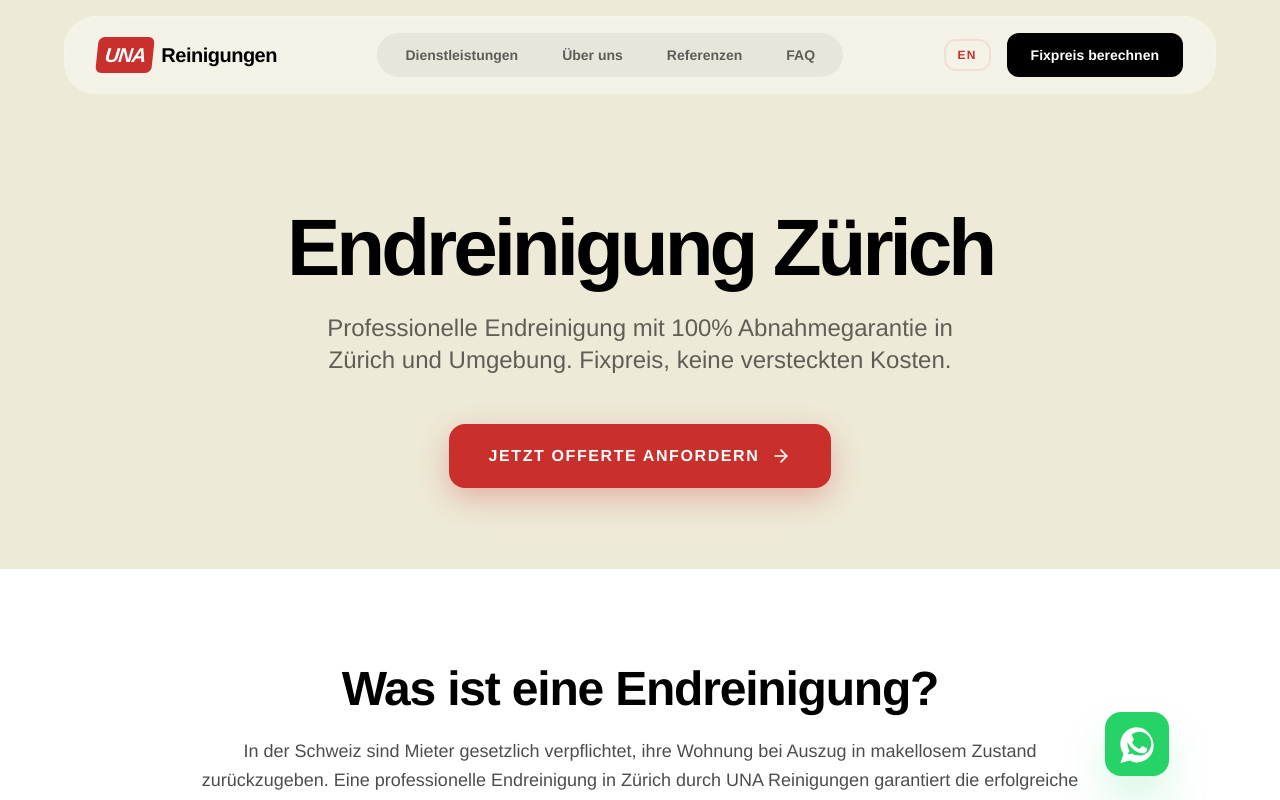
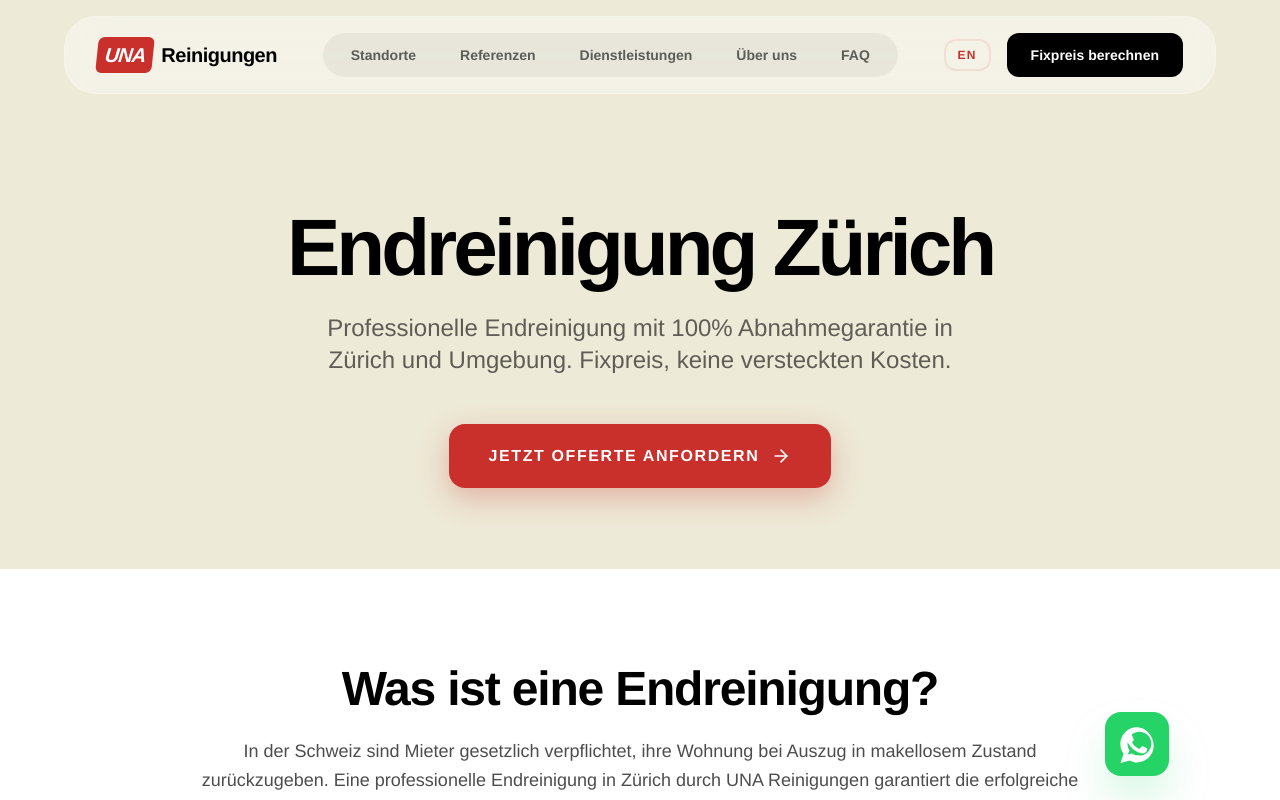
Before and after one commit to raniatizgui99-source/una-reinigungen-final, a Next.js app: page /endreinigung-zuerich in a window 1280 px wide. Shown: the top 800 px of the page. Built offline with nearby package versions, Linux system fonts and the light colour scheme.

Commit message:
feat: striking 100% hero headline, chronological nav reorder, and SEO button link fixes

```diff
--- a/src/components/layout/Header.tsx
+++ b/src/components/layout/Header.tsx
@@ -29,9 +29,10 @@ export const Header: React.FC<HeaderProps> = ({ t, currentLang, toggleLanguage,
   }, [isMobileMenuOpen]);
 
   const navLinks = [
+    { href: '/#standorte', label: t.standorte || 'Standorte' },
+    { href: '/#reviews', label: t.reviews || 'Referenzen' },
     { href: '/#services', label: t.services || 'Dienstleistungen' },
     { href: '/#about', label: t.about || 'Über uns' },
-    { href: '/#reviews', label: t.reviews || 'Referenzen' },
     { href: '/#faq', label: t.faq || 'FAQ' },
   ];
 
--- a/src/components/pages/SEOLandingPage.tsx
+++ b/src/components/pages/SEOLandingPage.tsx
@@ -39,7 +39,7 @@ const SEOContent: React.FC<SEOProps> = ({ cityDe, cityEn, areaTextDe, areaTextEn
             {fill(seo.heroSub)}
           </p>
           <a
-            href="#contact"
+            href="https://una-reinigungen.ch/#quote-form"
             className="inline-flex items-center gap-3 bg-brand-red text-white px-10 py-5 rounded-2xl font-black uppercase tracking-widest hover:scale-105 active:scale-95 transition-all shadow-[0_10px_30px_rgba(201,48,44,0.3)]"
           >
             {seo.heroCta}
--- a/src/components/sections/WhyUs.tsx
+++ b/src/components/sections/WhyUs.tsx
@@ -9,7 +9,7 @@ const icons = [Zap, MapPin, Star];
 
 export const WhyUs: React.FC<WhyUsProps> = ({ t }) => {
   return (
-    <div className="bg-brand-cream/30 py-32 md:py-40 px-6 relative overflow-hidden">
+    <div id="standorte" className="bg-brand-cream/30 py-32 md:py-40 px-6 relative overflow-hidden">
       {/* Abstract Background Blur */}
       <div className="absolute top-0 right-1/4 w-[500px] h-[500px] bg-brand-red/5 rounded-full blur-[120px] pointer-events-none"></div>
 
--- a/src/i18n/translations.ts
+++ b/src/i18n/translations.ts
@@ -4,14 +4,15 @@ export const translations = {
   de: {
     header: {
       services: 'Dienstleistungen',
+      standorte: 'Standorte',
       about: 'Über uns',
       faq: 'FAQ',
       reviews: 'Referenzen',
       cta: 'Fixpreis berechnen',
     },
     hero: {
-      h1: 'Volle Kaution zurück —\ngarantiert.',
-      sub: 'Wir übernehmen die komplette Endreinigung Ihrer Wohnung in Regensdorf und Umgebung. Wird die Wohnung nicht abgenommen, reinigen wir kostenlos nach. Zum fairen Fixpreis, ohne versteckte Kosten.',
+      h1: 'Endreinigung in Regensdorf & Zürich mit 100 % Abnahmegarantie',
+      sub: 'Fixpreis in 2 Minuten – jetzt Angebot per WhatsApp',
       cta: 'In 60 Sekunden zur Offerte',
       secondary: 'Über 1000 erfolgreiche Wohnungsübergaben',
       locationInfo: 'Regensdorf & 20km Umkreis',
@@ -289,14 +290,15 @@ export const translations = {
   en: {
     header: {
       services: 'Services',
+      standorte: 'Locations',
       about: 'About Us',
       faq: 'FAQ',
       reviews: 'Reviews',
       cta: 'Get Fixed Price',
     },
     hero: {
-      h1: 'Full Deposit Back —\nguaranteed.',
-      sub: 'We handle the complete final cleaning of your apartment in Regensdorf and surroundings. If the apartment is not accepted, we re-clean for free. Fair fixed price, no hidden costs.',
+      h1: 'End of Tenancy Cleaning in Regensdorf & Zurich with 100% Handover Guarantee',
+      sub: 'Fixed price in 2 minutes – get your quote via WhatsApp now.',
       cta: 'Get Quote in 60 Seconds',
       secondary: 'Over 1000 successful apartment handovers',
       locationInfo: 'Regensdorf & 20km radius',
```
